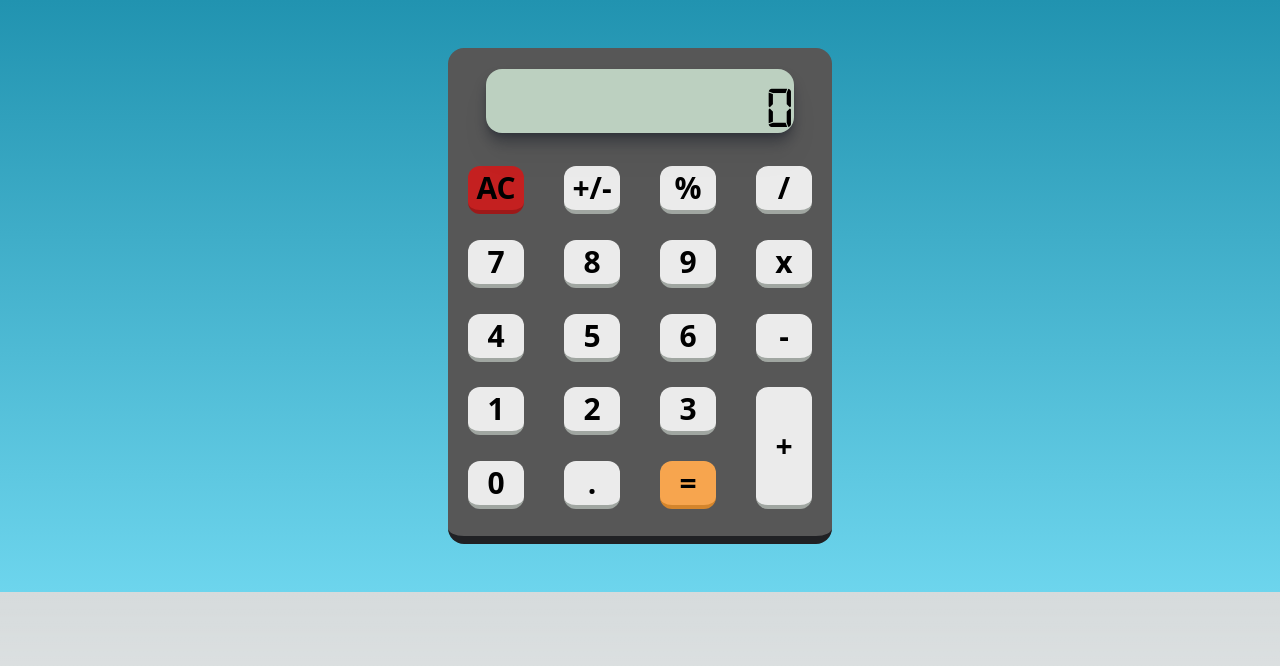
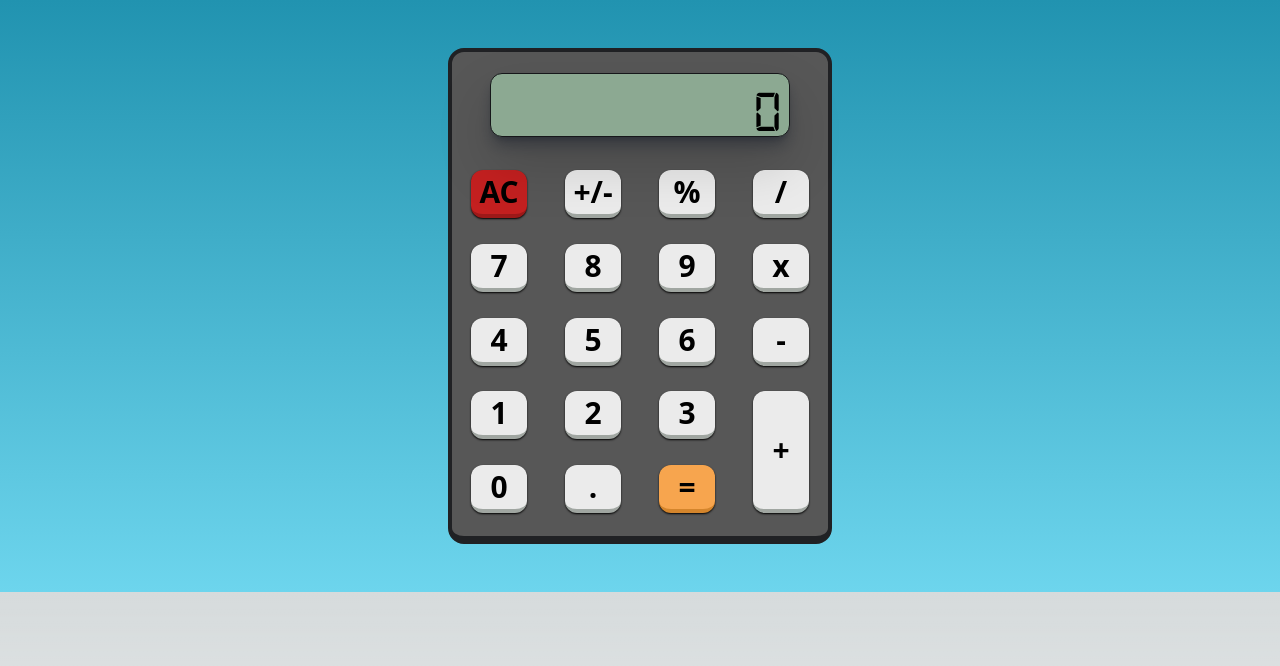
Before and after one commit to LucasGonzalezSwd/Calculadora, a Next.js app in the folder Calculadora/: page / in a window 1280 px wide. Shown: the top 666 px of the page. Built offline with nearby package versions, Linux system fonts and the light colour scheme.

Commit message:
add styles and paneldebotones.test

```diff
--- a/Calculadora/src/app/Components/App.tsx
+++ b/Calculadora/src/app/Components/App.tsx
@@ -24,7 +24,7 @@ function App() {
 
   //border-[#202124]
   return (
-    <div className="bg-[#575757] mt-[3rem] w-[30%] rounded-2xl border-b-8  border-[#202124] h-[31rem] mb-[3rem]" data-testid="app-component">
+    <div className="bg-[#575757] mt-[3rem] w-[30%] rounded-2xl border-8 border-l-4 border-r-4 border-t-4 border-[#202124] h-[31rem] mb-[3rem] " data-testid="app-component">
 
         <div className="flex justify-center mt-[1rem]" data-testid="display-component">
       <Display value={state.siguiente || state.total || "0"} />
--- a/Calculadora/src/app/Components/Button.tsx
+++ b/Calculadora/src/app/Components/Button.tsx
@@ -6,17 +6,17 @@ export default function Boton ({clickHandle, name} : ButtonProps) {
 
   const handleClick = () => clickHandle(name)
 
-  let buttonStyle = 'bg-[#EBEBEB] w-[3.5rem] h-[3rem] rounded-xl border-b-[#a0a6a1] border-b-4 font-bold text-3xl';
+  let buttonStyle = 'bg-[#EBEBEB] w-[3.5rem] h-[3rem] rounded-xl border-b-[#a0a6a1] border-b-4 font-bold text-3xl shadow-sm shadow-black/100 ';
 
   if (name === '=') {
-    buttonStyle = 'bg-[#F7A54E] w-[3.5rem] h-[3rem] rounded-xl border-b-[#D4852C] border-b-4 font-bold text-3xl';
+    buttonStyle = 'bg-[#F7A54E] w-[3.5rem] h-[3rem] rounded-xl border-b-[#D4852C] border-b-4 font-bold text-3xl shadow-sm shadow-black/100 ';
   }
 
   if (name === 'AC') {
-    buttonStyle = 'bg-[#c42020]  w-[3.5rem] h-[3rem] rounded-xl border-b-[#9d1919] border-b-4 font-bold text-3xl';
+    buttonStyle = 'bg-[#c42020]  w-[3.5rem] h-[3rem] rounded-xl border-b-[#9d1919] border-b-4 font-bold text-3xl shadow-sm shadow-black/100 ';
   }
   if (name === '+') {
-    buttonStyle = 'bg-[#EBEBEB] w-[3.5rem] h-[7.6rem] rounded-xl border-b-[#a0a6a1] border-b-4 font-bold text-3xl absolute';
+    buttonStyle = 'bg-[#EBEBEB] w-[3.5rem] h-[7.6rem] rounded-xl border-b-[#a0a6a1] border-b-4 font-bold text-3xl absolute shadow-sm shadow-black/100 ';
   }
 
       return (
--- a/Calculadora/src/app/Components/Display.tsx
+++ b/Calculadora/src/app/Components/Display.tsx
@@ -5,9 +5,9 @@ import { DisplayProps } from '../../types'
 
 export default function Display ({value} : DisplayProps) {
     return (
-      <div className='bg-[#BCD0C0] w-[80%] h-[4rem] items-center flex justify-end text-4xl rounded-2xl shadow-lg shadow-gray-900/40 drop-shadow-xl mt-[0.3rem]' data-testid="display-component">
+      <div className='bg-[#8ca992] w-[80%] h-[4rem] items-center flex justify-end text-4xl rounded-xl shadow-lg shadow-gray-900/40 drop-shadow-2xl   border-[0.001rem] border-[#16171a] mt-[0.3rem]' data-testid="display-component">
         <div>
-          <h1 className='letraD'>{value}</h1></div>
+          <h1 className='letraD pr-[0.5rem]'>{value}</h1></div>
       </div>
     )
 }
--- a/Calculadora/src/app/Components/PanelDeBotones.tsx
+++ b/Calculadora/src/app/Components/PanelDeBotones.tsx
@@ -3,14 +3,14 @@ import Button from "./Button"
 import { PanelDeBotonesProps } from "../../types"
 import '../../app/globals.css'
 
-export default function panelDeBotones ({clickHandle}:PanelDeBotonesProps ) {
+export default function PanelDeBotones ({clickHandle}:PanelDeBotonesProps ) {
 
     const handleClick = (nombreDeBoton: string) => {
       clickHandle(nombreDeBoton)
     }
 
     return (
-        <div className="flex mt-[0.5rem] flex-col w-full  ">
+        <div className="flex mt-[0.5rem] flex-col w-full  " data-testid="panel-component" >
           <div className="w-full flex ">
             <Button  name="AC" clickHandle={handleClick}/>
             <Button name="+/-" clickHandle={handleClick}/>
--- a/Calculadora/src/app/globals.css
+++ b/Calculadora/src/app/globals.css
@@ -24,6 +24,7 @@ body {
       rgb(var(--background-end-rgb))
     )
     rgb(var(--background-start-rgb));
+    overflow-x: hidden;
 }
 
 @font-face {
--- a/Calculadora/src/app/page.tsx
+++ b/Calculadora/src/app/page.tsx
@@ -2,7 +2,7 @@ import App from './Components/App'
 import './globals.css'
 export default function Calculadora() {
   return (
-    <div className='flex justify-center h-full w-screen background'>
+    <div className='flex justify-center h-full w-screen  background'>
        <App/>
     </div>
   )
```
Also changed, not shown: 1 other file (tests, documents, lock files or other folders).
